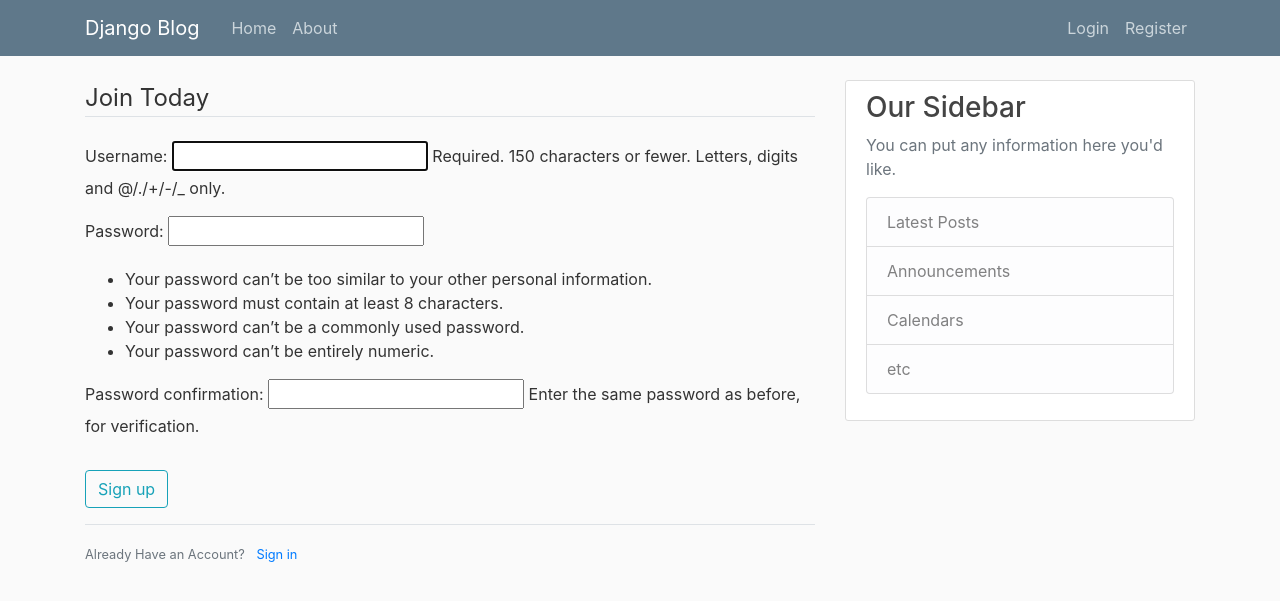
After one commit to ya1ad/django_project_learning, a Django app: page /register/ in a window 1280 px wide. The commit adds this page. Shown: the top 601 px of the page. Run offline with Django 3.2, Linux system fonts and the light colour scheme; some libraries are stand-ins or nearby versions.

Commit message:
Users Registration

```diff
--- a/blog/templates/blog/base.html
+++ b/blog/templates/blog/base.html
@@ -40,6 +40,13 @@
  <main role="main" class="container">
   <div class="row">
     <div class="col-md-8">
+      {% if messages %}
+        {% for msg in messages %}
+            <div class="alert alert-{{msg.tags}}">
+                {{ msg }}
+            </div>
+          {% endfor %}
+      {% endif %}
       {% block content %}{% endblock %}
     </div>
     <div class="col-md-4">
--- a/django_project_demo/settings.py
+++ b/django_project_demo/settings.py
@@ -32,6 +32,7 @@ ALLOWED_HOSTS = []
 # Application definition
 
 INSTALLED_APPS = [
+    'users.apps.UsersConfig',
     'blog.apps.BlogConfig',
     'django.contrib.admin',
     'django.contrib.auth',
--- a/django_project_demo/urls.py
+++ b/django_project_demo/urls.py
@@ -15,8 +15,10 @@ Including another URLconf
 """
 from django.contrib import admin
 from django.urls import path, include
+from users import views as user_view
 
 urlpatterns = [
     path('admin/', admin.site.urls),
     path('', include('blog.urls')),
+    path('register/', user_view.register, name="register"),
 ]
--- /dev/null
+++ b/users/templates/users/register.html
@@ -0,0 +1,18 @@
+{% extends "blog/base.html" %}
+{% block content %}
+    <div class="container-section">
+        <form method="POST">
+            {% csrf_token %}
+            <fieldset class="form-group">
+                <legend class="border-bottom mb-4">Join Today</legend>
+                {{ form.as_p  }}
+            </fieldset>
+            <div class="form-group">
+                <button class="btn btn-outline-info" type="submit">Sign up</button>
+            </div>
+        </form>
+        <div class="border-top pt-3">
+            <small class="text-muted">Already Have an Account? <a class="ml-2" href="#">Sign in</a></small>
+        </div>
+    </div>
+{% endblock content %}
--- a/users/views.py
+++ b/users/views.py
@@ -1,3 +1,17 @@
-from django.shortcuts import render
+from django.shortcuts import render, redirect
+from django.contrib.auth.forms import UserCreationForm
+from django.contrib import messages
 
 # Create your views here.
+
+def register(request):
+        if request.method == 'POST':
+              form = UserCreationForm(request.POST)
+              if form.is_valid():
+                form.save()
+                username = form.cleaned_data.get('username')
+                messages.success(request,f'Account created for {username} ')
+                return redirect('blog-home')
+        else:
+              form = UserCreationForm()
+        return render(request, 'users/register.html', {'form': form})
```
